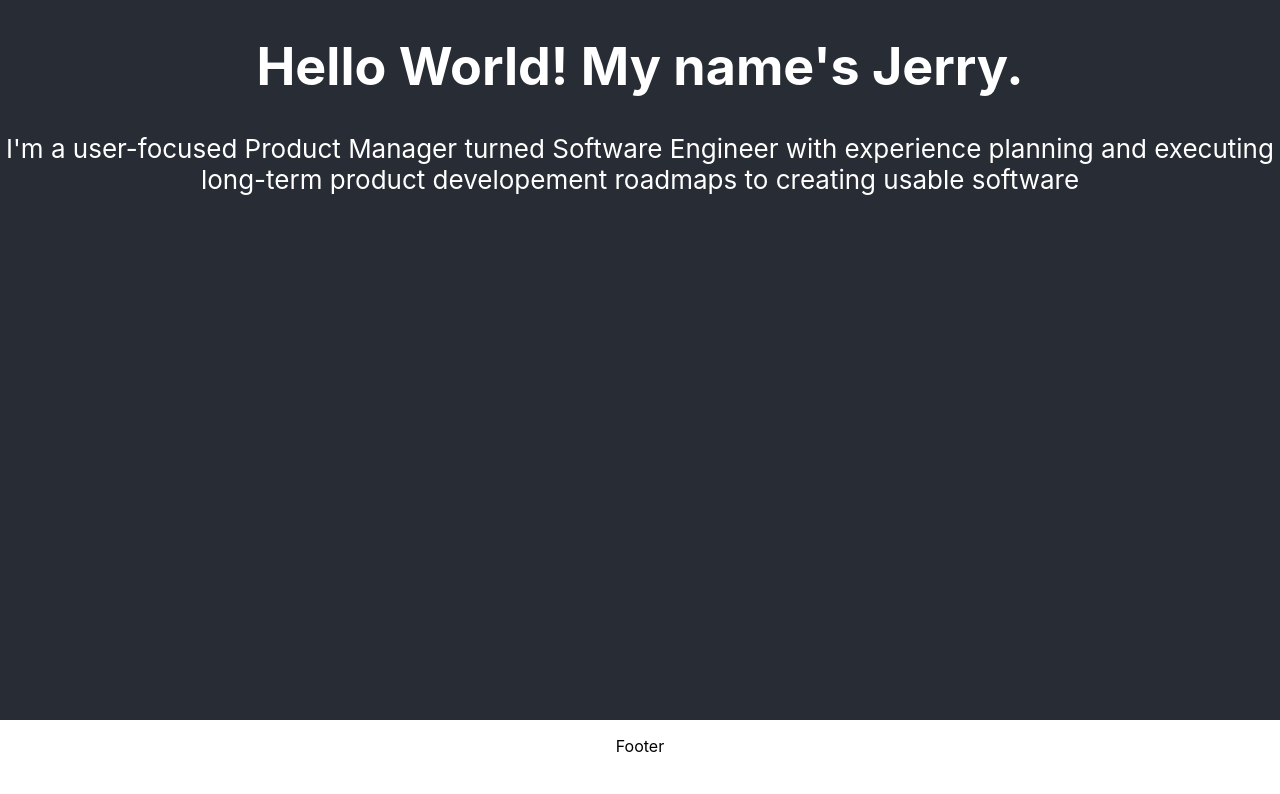
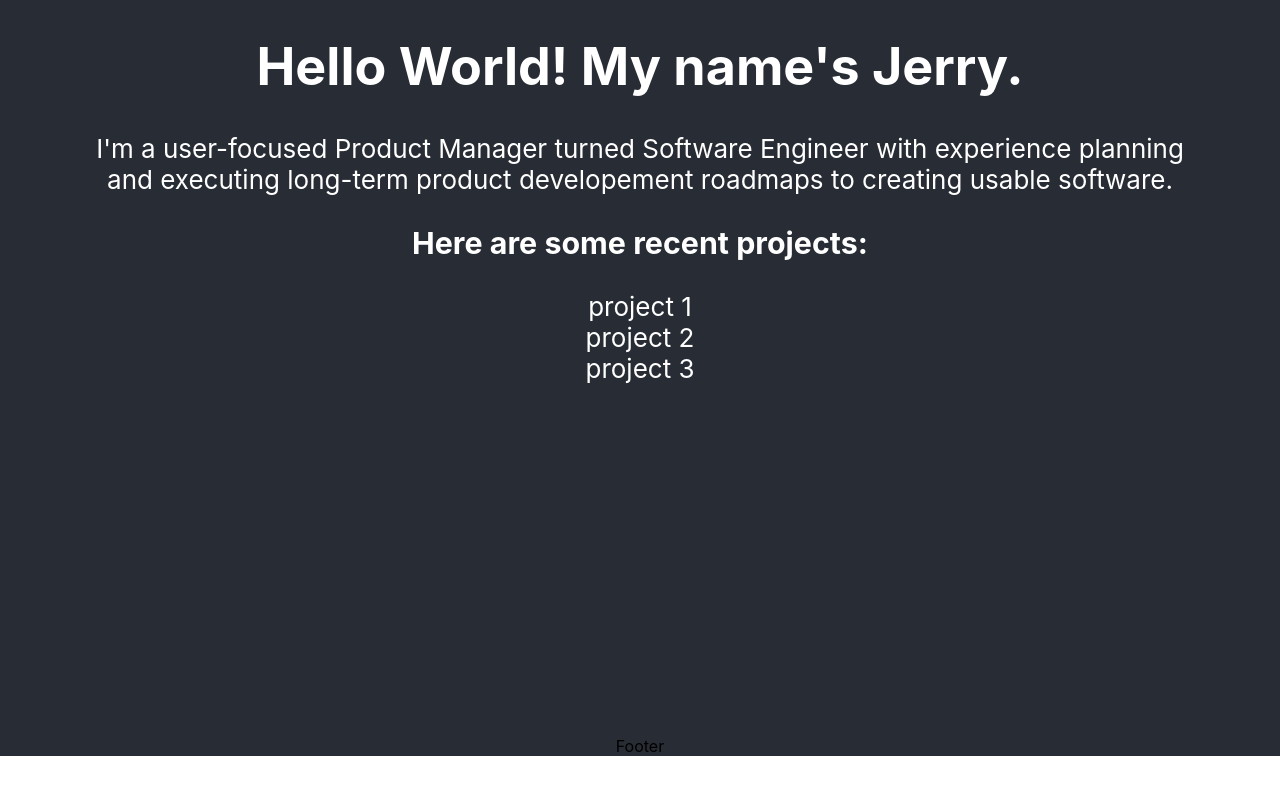
Before and after one commit to brownjer3/personal-website, a React (Create React App) app: page / in a window 1280 px wide. Shown: the top 794 px of the page. Built offline with nearby package versions, Linux system fonts and the light colour scheme.

Commit message:
add projects page

```diff
--- a/src/App.css
+++ b/src/App.css
@@ -1,5 +1,6 @@
 .App {
   text-align: center;
+  background-color: #282c34;
 }
 
 .App-logo {
@@ -14,7 +15,6 @@
 }
 
 .App-header {
-  background-color: #282c34;
   min-height: 90vh;
   display: flex;
   flex-direction: column;
@@ -22,6 +22,7 @@
   justify-content: flex-start;
   font-size: calc(10px + 2vmin);
   color: white;
+  margin: 0px 75px;
 }
 
 .App-link {
--- a/src/Home.js
+++ b/src/Home.js
@@ -1,5 +1,5 @@
-import Jumbotron from 'react-bootstrap/Jumbotron'
 import Container from 'react-bootstrap/Container'
+import Projects from './Projects'
 
 export default function Home() {
     return (
@@ -7,8 +7,10 @@ export default function Home() {
             <Container>
                 <h1>Hello World! My name's Jerry.</h1>
                 <p>
-                I'm a user-focused Product Manager turned Software Engineer with experience planning and executing long-term product developement roadmaps to creating usable software
+                I'm a user-focused Product Manager turned Software Engineer with experience planning and executing long-term product developement roadmaps to creating usable software.
                 </p>
+                <h3>Here are some recent projects:</h3>
+                <Projects />
             </Container>
         </header>
     )
--- /dev/null
+++ b/src/Projects.js
@@ -0,0 +1,15 @@
+import { Component } from "react";
+
+class Projects extends Component{
+    render() {
+        return(
+            <div>
+                <div>project 1</div>
+                <div>project 2</div>
+                <div>project 3</div>
+            </div>
+        )
+    }
+}
+
+export default Projects
```
